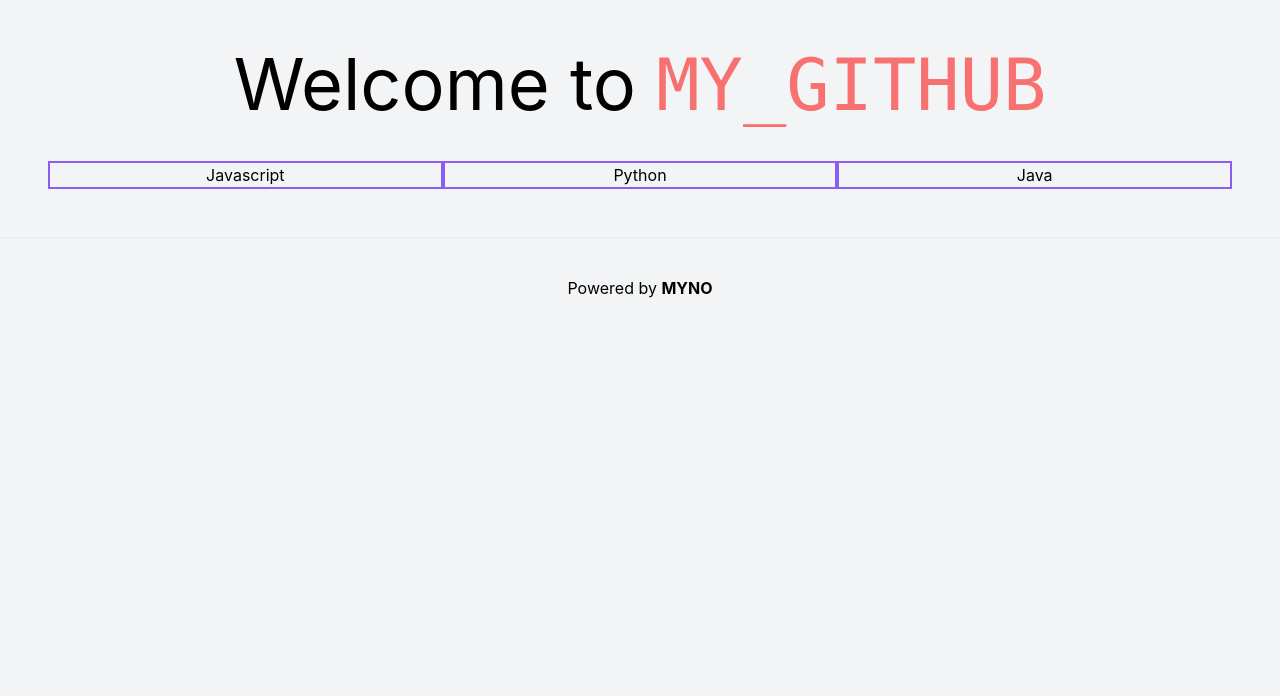
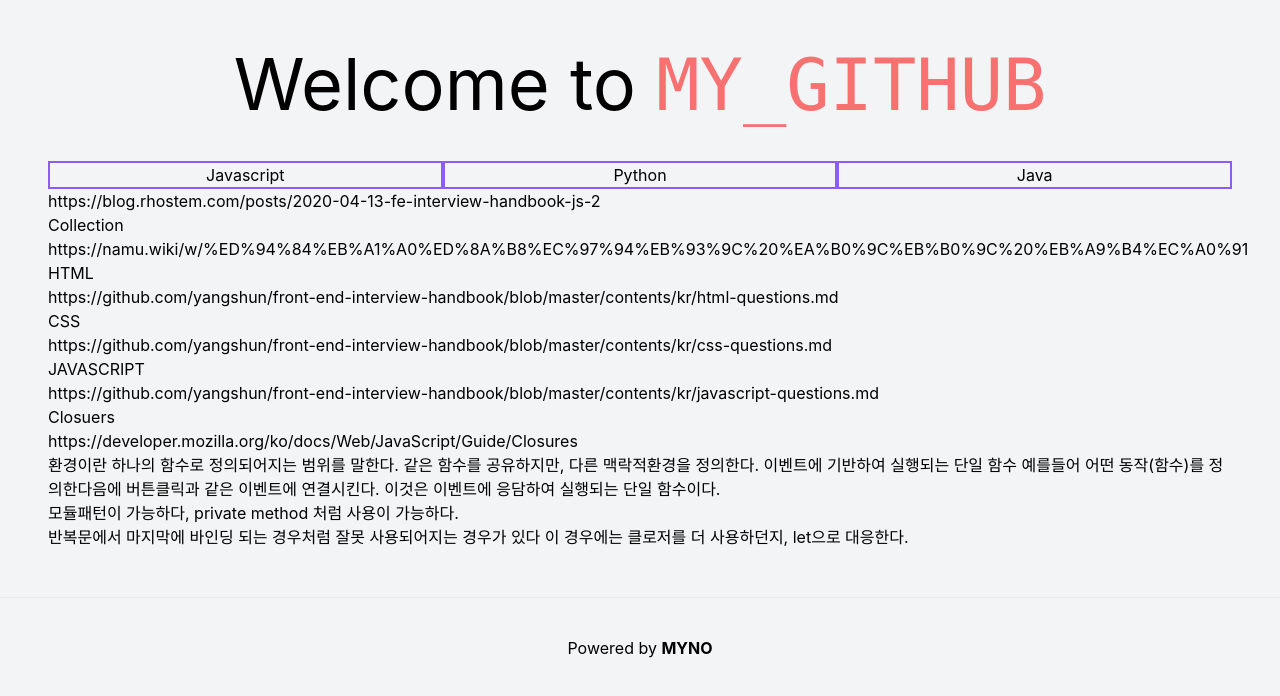
Before and after one commit to minhoyooDEV/minhoyooDEV.github.io, a Next.js app: page / in a window 1280 px wide. Shown: the top 696 px of the page. Built offline with nearby package versions, Linux system fonts and the light colour scheme.

Commit message:
Add markdown parser

```diff
--- /dev/null
+++ b/content/frontend_interviews.md
@@ -0,0 +1,31 @@
+https://blog.rhostem.com/posts/2020-04-13-fe-interview-handbook-js-2
+
+## Collection
+
+- https://namu.wiki/w/%ED%94%84%EB%A1%A0%ED%8A%B8%EC%97%94%EB%93%9C%20%EA%B0%9C%EB%B0%9C%20%EB%A9%B4%EC%A0%91
+
+## HTML
+
+- https://github.com/yangshun/front-end-interview-handbook/blob/master/contents/kr/html-questions.md
+
+## CSS
+
+- https://github.com/yangshun/front-end-interview-handbook/blob/master/contents/kr/css-questions.md
+
+## JAVASCRIPT
+
+https://github.com/yangshun/front-end-interview-handbook/blob/master/contents/kr/javascript-questions.md
+
+### Closuers
+
+https://developer.mozilla.org/ko/docs/Web/JavaScript/Guide/Closures
+
+환경이란 하나의 함수로 정의되어지는 범위를 말한다.
+같은 함수를 공유하지만, 다른 맥락적환경을 정의한다.
+이벤트에 기반하여 실행되는 단일 함수
+예를들어 어떤 동작(함수)를 정의한다음에 버튼클릭과 같은 이벤트에 연결시킨다. 이것은 이벤트에 응담하여 실행되는 단일 함수이다.
+
+모듈패턴이 가능하다, private method 처럼 사용이 가능하다.
+
+반복문에서 마지막에 바인딩 되는 경우처럼 잘못 사용되어지는 경우가 있다
+이 경우에는 클로저를 더 사용하던지, let으로 대응한다.
--- a/next.config.js
+++ b/next.config.js
@@ -16,7 +16,13 @@ module.exports = (phase, { defaultConfig }) => {
   //   }
 
   return {
-    basePath,
+    webpack: function (config) {
+      config.module.rules.push({
+        test: /\.md$/,
+        use: "raw-loader",
+      });
+      return config;
+    }.basePath,
     assetPrefix,
   };
 };
--- a/package.json
+++ b/package.json
@@ -16,6 +16,7 @@
     "postcss": "^8.2.8",
     "react": "17.0.1",
     "react-dom": "17.0.1",
+    "react-markdown": "^5.0.3",
     "sass": "^1.32.8",
     "tailwindcss": "^2.0.3"
   },
--- a/pages/index.tsx
+++ b/pages/index.tsx
@@ -1,8 +1,19 @@
 import Head from "next/head";
+import { useEffect } from "react";
 import styles from "../styles/Home.module.css";
+import fs from "fs";
+import ReactMarkdown from "react-markdown";
 
-export default function Home() {
+interface HomeProps {
+  data: string[];
+}
+export default function Home({ data }: HomeProps) {
   const languages = ["Javascript", "Python", "Java"];
+  useEffect(() => {
+    // console.log(__dirname + "/samples");
+    // console.log(fs);
+  }, []);
+
   return (
     <div className="min-h-screen bg-gray-100">
       <Head>
@@ -22,7 +33,10 @@ export default function Home() {
         <div className={"container mx-auto grid grid-cols-2 sm:grid-cols-3"}>
           {languages.map((language) => {
             return (
-              <div className="text-center border-2  border-purple-500">
+              <div
+                key={language}
+                className="text-center border-2  border-purple-500"
+              >
                 <ul>
                   {language}
                   <li></li>
@@ -31,6 +45,9 @@ export default function Home() {
             );
           })}
         </div>
+        {data.map((markdown, i) => {
+          return <ReactMarkdown key={i} children={markdown} />;
+        })}
       </main>
 
       <footer className={styles.footer}>
@@ -42,3 +59,20 @@ export default function Home() {
     </div>
   );
 }
+
+export async function getStaticProps() {
+  const files = fs.readdirSync(`${process.cwd()}/content`, "utf-8");
+  const blogs = files.filter((fn) => fn.endsWith(".md"));
+  const data = blogs.map((blog) => {
+    const path = `${process.cwd()}/content/${blog}`;
+    const rawContent = fs.readFileSync(path, {
+      encoding: "utf-8",
+    });
+    return rawContent;
+  });
+  return {
+    props: {
+      data,
+    },
+  };
+}
```
Also changed, not shown: 1 other file (tests, documents, lock files or other folders).
